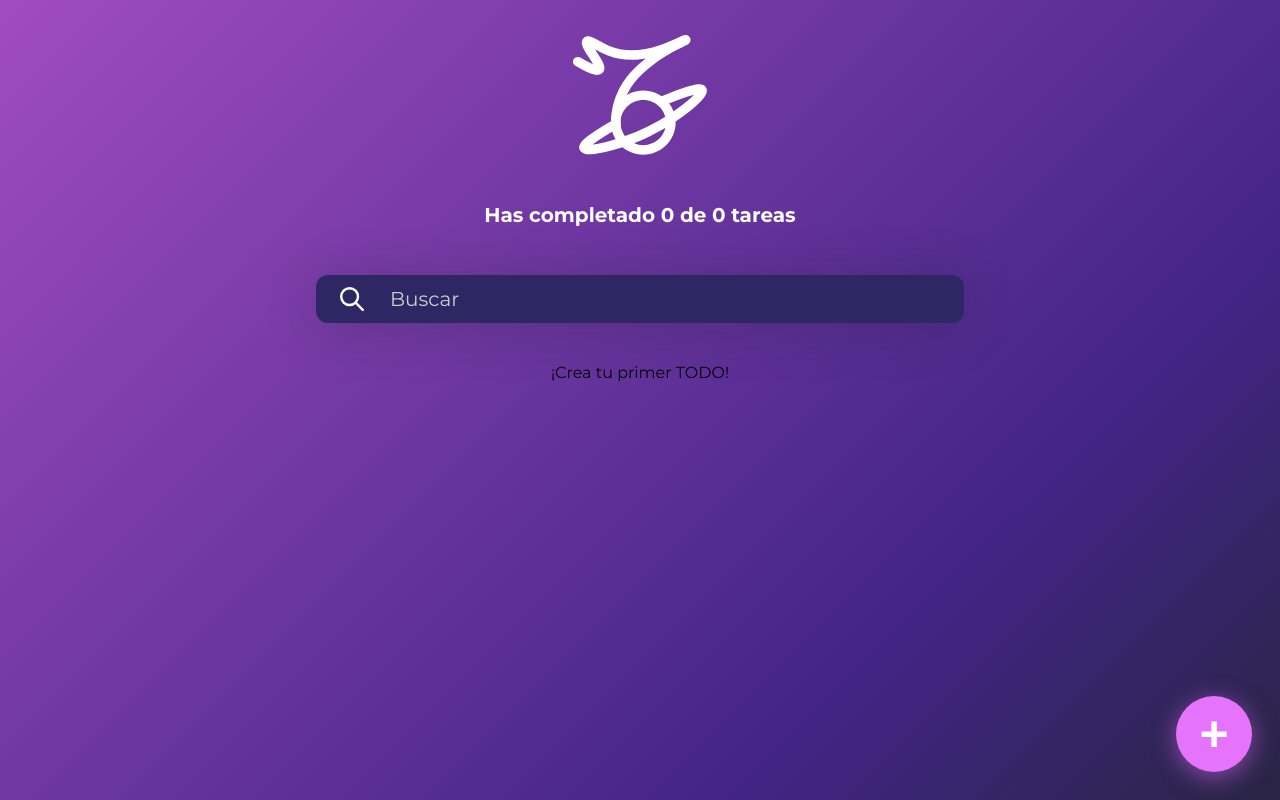
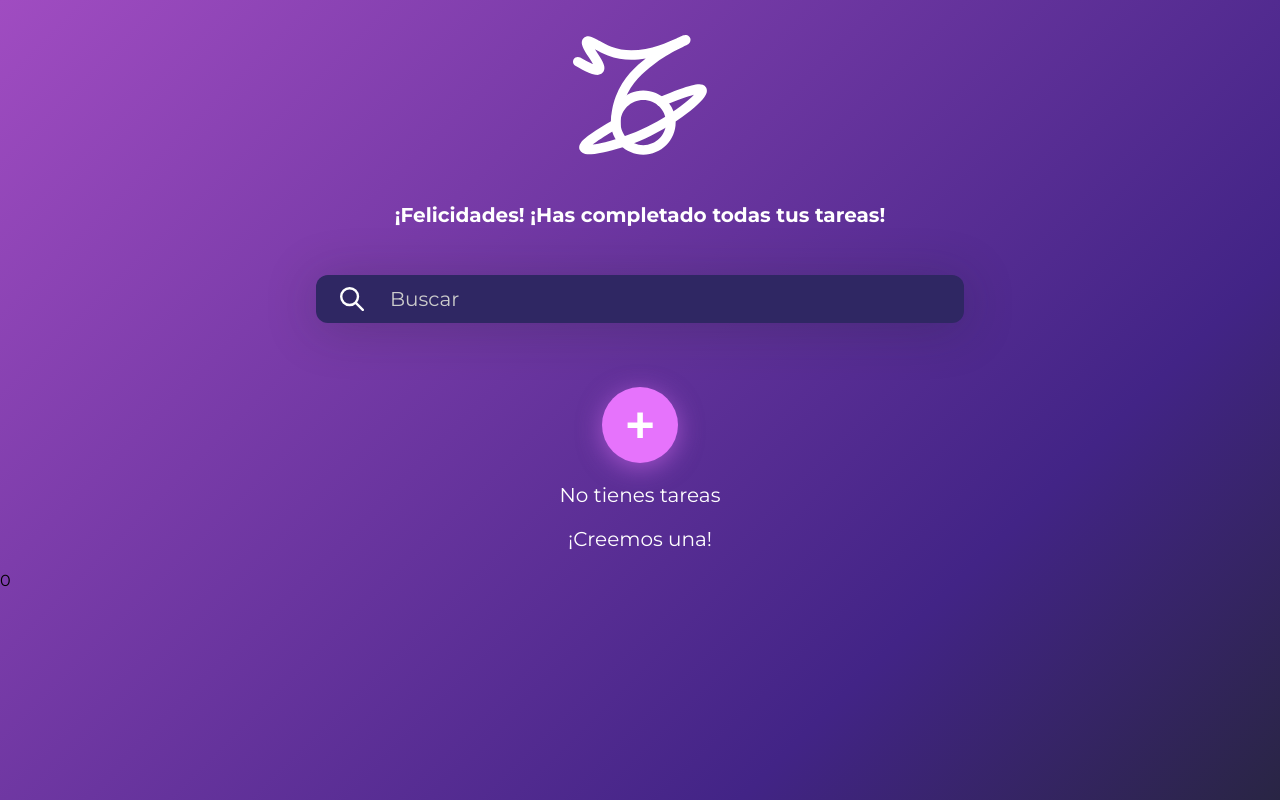
Before and after one commit to Saturnxs/Crafting-ToDos, a React (Create React App) app: page / in a window 1280 px wide. Built offline with nearby package versions, Linux system fonts and the light colour scheme.

Commit message:
Finished first version of the app

```diff
--- a/src/App/AppUI.jsx
+++ b/src/App/AppUI.jsx
@@ -7,8 +7,9 @@ import { TodoItem } from "../Components/TodoItem/TodoItem";
 import { CreateTodoButton } from "../Components/CreateTodoButton/CreateTodoButton";
 import { Modal } from "../Components/Modal/Modal";
 import { TodoForm } from "../Components/TodoForm/TodoForm";
-import TopBannner from "../Components/TopBanner/TopBanner";
+import { TopBannner } from "../Components/TopBanner/TopBanner"
 import { Loader } from "../Components/Loader/Loader";
+import { TodoPlaceholder } from "../Components/TodoPlaceholder/TodoPlaceholder";
 
 function AppUI(){
     const {
@@ -28,7 +29,7 @@ function AppUI(){
             <TodoList>
                 {error && <p>Ha ocurrido un error...</p>}
                 {loading && <Loader/>}
-                {(!loading && !searchedTodos.length) && <p>¡Crea tu primer TODO!</p>}
+                {(!loading && !searchedTodos.length) && <TodoPlaceholder/>}
 
                 {searchedTodos.map(todo =>(
                     <TodoItem
@@ -47,7 +48,7 @@ function AppUI(){
                 </Modal>
             )}
 
-            <CreateTodoButton />
+            {(searchedTodos.length) && <CreateTodoButton />}
         </>
     );
 }
--- a/src/Components/Loader/Loader.jsx
+++ b/src/Components/Loader/Loader.jsx
@@ -1,6 +1,6 @@
 import './Loader.css'
 
-function Loader({ children }) {
+function Loader() {
     return <div className="loader"></div>
 }
 
--- a/src/Components/TodoCounter/TodoCounter.jsx
+++ b/src/Components/TodoCounter/TodoCounter.jsx
@@ -7,7 +7,12 @@ function TodoCounter() {
   const { totalTodosNumber, completedTodosNumber } = useContext(TodoContext)
 
   return (
-    <h2 className='TodoCounter'>Has completado { completedTodosNumber } de { totalTodosNumber } tareas</h2>
+    <>
+      {completedTodosNumber !== totalTodosNumber ?
+      <h2 className='TodoCounter'>Completaste { completedTodosNumber } de { totalTodosNumber } tareas</h2> :
+      <h2 className='TodoCounter'>¡Felicidades! ¡Has completado todas tus tareas!</h2>}
+
+    </>
   );
 }
 
--- a/src/Components/TodoForm/TodoForm.css
+++ b/src/Components/TodoForm/TodoForm.css
@@ -19,8 +19,8 @@ label {
 }
 
 .icon-form{
-  filter: invert(100%) sepia(100%) saturate(0%) hue-rotate(112deg) brightness(105%) contrast(101%);
-  background-image: url('../../static/icons/jupiter.svg');
+  filter: var(--white-svg);
+  background-image: url('../../static/icons/checked.svg');
   background-repeat: no-repeat;
   background-size: contain;
   padding: 40px;
--- a/src/Components/TodoForm/TodoForm.jsx
+++ b/src/Components/TodoForm/TodoForm.jsx
@@ -45,7 +45,7 @@ function TodoForm(){
                 <button
                     className={`TodoForm-button ${newTodoText.length === 0 ? 'TodoForm-button--invalid' : 'TodoForm-button--add'}`}
                     type='submit'
-                    disabled={newTodoText.length === 0 || newTodoText.length === 70}
+                    disabled={newTodoText.length === 0}
                 >Crear
                 </button>
             </div>
--- /dev/null
+++ b/src/Components/TodoPlaceholder/TodoPlaceholder.css
@@ -0,0 +1,17 @@
+.todo-placeholder{
+    color: var(--white);
+    font-size: 20px;
+    display: flex;
+    flex-direction: column;
+    align-items: center;
+    align-content: center;
+    text-align: center;
+    margin-top: 40px;
+}
+
+.todo-placeholder .CreateTodoButton{
+    position: relative;
+    bottom: auto;
+    right: auto;
+    z-index: 0;
+}
--- /dev/null
+++ b/src/Components/TodoPlaceholder/TodoPlaceholder.jsx
@@ -0,0 +1,15 @@
+import { CreateTodoButton } from '../CreateTodoButton/CreateTodoButton';
+import './TodoPlaceholder.css'
+
+function TodoPlaceholder() {
+    return (
+        <div className='todo-placeholder'>
+            <CreateTodoButton/>
+            <div>
+                <p>No tienes tareas</p>
+                <p>¡Creemos una!</p>
+            </div>
+        </div>)
+}
+
+export { TodoPlaceholder };
--- a/src/Components/TopBanner/TopBanner.jsx
+++ b/src/Components/TopBanner/TopBanner.jsx
@@ -8,4 +8,4 @@ function TopBannner() {
     )
 }
 
-export default TopBannner;
+export { TopBannner };
```
